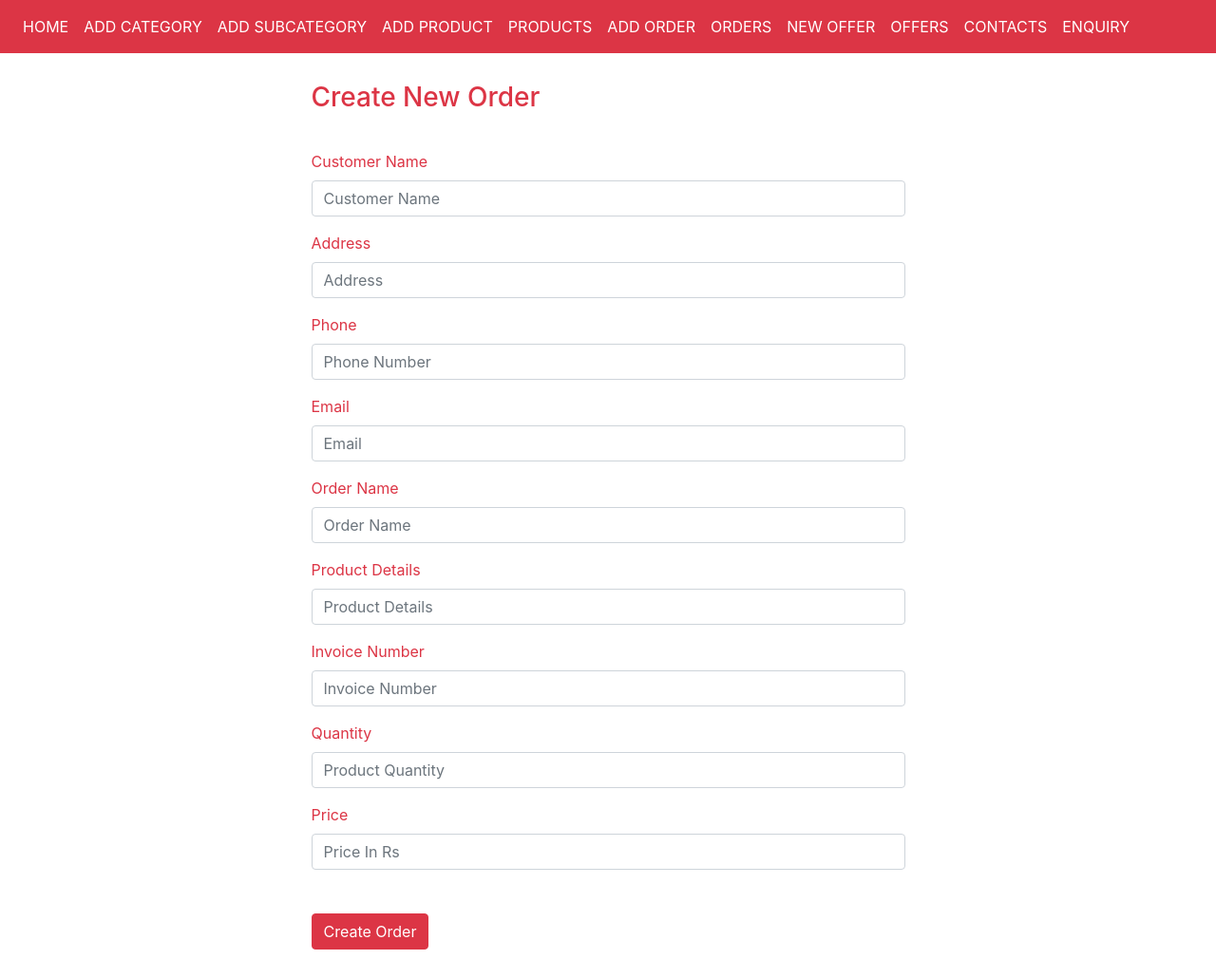
After one commit to RhitikSarmah/TRJ, a Laravel app: page /dashboard/order/create in a window 1280 px wide. The commit adds this page. Shown: the whole page at 95% size. Run offline with Laravel 8, Linux system fonts and the light colour scheme.

Commit message:
Second Commit

```diff
--- /dev/null
+++ b/app/Http/Controllers/OrderController.php
@@ -0,0 +1,68 @@
+<?php
+
+namespace App\Http\Controllers;
+
+use Illuminate\Http\Request;
+use App\Order;
+use Session;
+
+class OrderController extends Controller
+{
+    public function create(){
+    	return view('dashboard.order.create');
+    }
+    public function store(Request $request){
+    	$request->validate([
+        'name' => 'required|max:50',
+        'address' => 'required|max:100',
+        'phone' => 'required|max:20',
+        'email' => 'required|max:50',
+        'order' => 'required|max:100',
+        'details' => 'required|max:255',
+        'invoice' => 'required|max:20',
+        'quantity' => 'required|max:50',
+        'price' => 'required|max:20'
+    	]);
+        $order = new Order;
+        $order->name = $request->name;
+        $order->address = $request->address;
+        $order->phone = $request->phone;
+        $order->email = $request->email;
+        $order->order_name = $request->order;
+        $order->product = $request->details;
+        $order->invoice = $request->invoice;
+        $order->quantity = $request->quantity;
+        $order->price = $request->price;
+        $create = $order->save();
+        if($create){
+        	Session::flash('success','New Order Created');
+        }else{
+            Session::flash('error','Error');
+        }
+        return redirect()->back();
+    }
+    public function view(){
+    	$order = Order::get();
+    	return view('dashboard.order.view')->with('order',$order);
+    }
+    public function edit(Request $request,$id){
+    	$order = Order::find($id);
+        $order->status = $request->status;
+        $order->save();
+        return redirect()->back();
+    }
+    public function delete($id){
+    	$order = Order::find($id);
+    	$order->delete();
+    	return redirect()->back();
+    }
+    public function orderTrackingForm(){
+    	return view('order.ordertracking');
+    }
+    public function checkMyOrder(Request $request){
+    	//
+    }
+     public function viewMyOrder(){
+    	//
+    }
+}
--- a/resources/views/dashboard/dashboardlayout.blade.php
+++ b/resources/views/dashboard/dashboardlayout.blade.php
@@ -36,10 +36,10 @@
         <a class="nav-link" href="{{asset(route('view.category'))}}">products</a>
       </li>
       <li class="nav-item">
-        <a class="nav-link" href="#">new order</a>
+        <a class="nav-link" href="{{asset(route('order.create'))}}">add order</a>
       </li>
       <li class="nav-item">
-        <a class="nav-link" href="#">orders</a>
+        <a class="nav-link" href="{{asset(route('order.view'))}}">orders</a>
       </li>
       <li class="nav-item">
         <a class="nav-link" href="{{asset(route('carousel'))}}">new offer</a>
--- /dev/null
+++ b/resources/views/dashboard/order/create.blade.php
@@ -0,0 +1,71 @@
+@extends('dashboard.dashboardlayout')
+@section('content')
+<style type="text/css">
+  .margin{
+    margin-top: 30px;
+    margin-bottom: 30px;
+  }
+</style>
+<div class="row justify-content-center margin">
+   <div class="col-md-6 text-danger">
+     <h3>Create New Order</h3>
+   </div>
+</div>
+<div class="row justify-content-center text-danger">
+  <div class="col-md-6">
+  	@if(Session::has('success'))
+  	<div class="alert alert-success">{{Session::get('success')}}</div>
+  	@else
+    <form method="POST" action="{{route('order.store')}}" enctype="multipart/form-data">
+      @csrf
+      <div class="form-group">
+        <label for="exampleInputEmail1">Customer Name</label>
+        <input type="text" class="form-control" placeholder="Customer Name" name="name">
+        <small>{{$errors->first('name')}}</small>
+      </div>
+      <div class="form-group">
+        <label for="exampleInputEmail1">Address</label>
+        <input type="text" class="form-control" placeholder="Address" name="address">
+        <small>{{$errors->first('address')}}</small>
+      </div>
+      <div class="form-group">
+        <label for="exampleInputEmail1">Phone</label>
+        <input type="text" class="form-control" placeholder="Phone Number" name="phone">
+        <small>{{$errors->first('phone')}}</small>
+      </div>
+      <div class="form-group">
+        <label for="exampleInputEmail1">Email</label>
+        <input type="email" class="form-control" placeholder="Email" name="email">
+        <small>{{$errors->first('email')}}</small>
+      </div>
+      <div class="form-group">
+        <label for="exampleInputEmail1">Order Name</label>
+        <input type="text" class="form-control" placeholder="Order Name" name="order">
+        <small>{{$errors->first('order')}}</small>
+      </div>
+      <div class="form-group">
+        <label for="exampleInputEmail1">Product Details</label>
+        <input type="text" class="form-control" placeholder="Product Details" name="details">
+        <small>{{$errors->first('details')}}</small>
+      </div>
+      <div class="form-group">
+        <label for="exampleInputEmail1">Invoice Number</label>
+        <input type="text" class="form-control" placeholder="Invoice Number" name="invoice">
+        <small>{{$errors->first('invoice')}}</small>
+      </div>
+      <div class="form-group">
+        <label for="exampleInputEmail1">Quantity</label>
+        <input type="text" class="form-control" placeholder="Product Quantity" name="quantity">
+        <small>{{$errors->first('quantity')}}</small>
+      </div>
+      <div class="form-group">
+        <label for="exampleInputEmail1">Price</label>
+        <input type="text" class="form-control" placeholder="Price In Rs" name="price">
+        <small>{{$errors->first('price')}}</small>
+      </div>
+      <button type="submit" class="btn btn-danger margin">Create Order</button>
+    </form>
+    @endif
+  </div>
+</div>
+@endsection
--- a/routes/web.php
+++ b/routes/web.php
@@ -1,6 +1,10 @@
 <?php
 
 Route::get('/','CarouselController@indexCarousel')->name('index');
+Route::get('/order-tracking-form','OrderController@orderTrackingForm')->name('order.tracking.form');
+//Route::post('/view-my-order','OrderController@checkMyOrder')->name('check.my.order');
+//Route::get('/view-my-order','OrderController@viewMyOrder')->name('view.my.order');
+
 Route::group(['prefix'=>'dashboard'],function(){
 	Route::get('/',function(){
          return view('dashboard.dashboardlayout');
@@ -13,9 +17,7 @@ Route::group(['prefix'=>'dashboard'],function(){
 	Route::post('/carousel/submit','CarouselController@submitCarousel')->name('carousel.submit');
 	Route::get('/view-offers','CarouselController@viewCarousel')->name('view.carousel');
 	Route::post('/del-carousel/{id}','CarouselController@delCarousel')->name('carousel.delete');
-
 });
-
 Route::group(['prefix'=>'dashboard/product'],function(){
     Route::get('/create','ProductController@create')->name('product.create');
     Route::post('/create','ProductController@store')->name('product.store');
@@ -28,3 +30,10 @@ Route::group(['prefix'=>'dashboard/sub_category'],function(){
     Route::get('/view/{id}','SubcategoryController@view')->name('sub_category.view');
     Route::post('/delete/{id}','SubcategoryController@delete')->name('sub_category.delete');
 });
+Route::group(['prefix'=>'dashboard/order'],function(){
+    Route::get('/create','OrderController@create')->name('order.create');
+    Route::post('/create','OrderController@store')->name('order.store');
+    Route::get('/view','OrderController@view')->name('order.view');
+    Route::post('/edit/{id}','OrderController@edit')->name('order.edit');
+    Route::post('/delete/{id}','OrderController@delete')->name('order.delete');
+});
```
Also changed, not shown: app/Order.php (added, +10 -0 lines), resources/views/dashboard/order/view.blade.php (added, +61 -0 lines), resources/views/order/ordertracking.blade.php (added, +7 -0 lines), database/migrations/2020_02_28_111955_create_orders_table.php (added), database/migrations/2020_02_29_072701_add_status_to_orders.php (added), public/uploads/products/1582886712Untitled-1.jpg (added), public/uploads/products/1582886979Untitled-1.jpg (added), public/uploads/products/1582887234Untitled-1.jpg (added).
